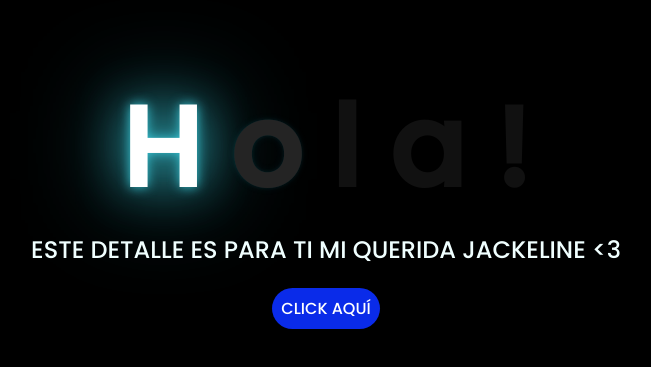
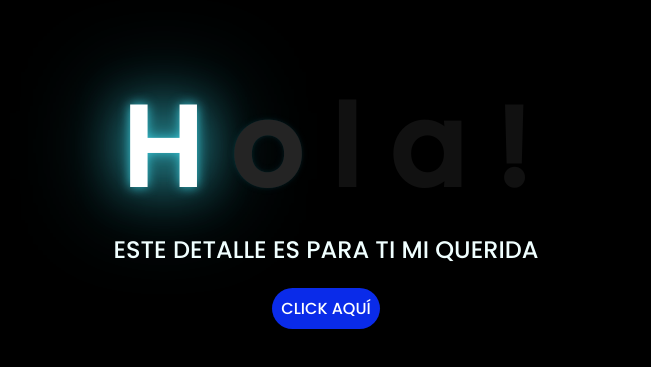
Before and after one commit to alex20-bot/pruebados, a plain HTML site: page index.html in a window 1280 px wide. Shown: the part 139-506 px from the top of the page, without its empty margins (322-973 px from the left). Drawn offline with Linux system fonts and the light colour scheme.

Commit message:
Update index.html

```diff
--- a/index.html
+++ b/index.html
@@ -19,7 +19,7 @@
         <span>!</span>
     </div>
     <div class="description">
-        <span>ESTE DETALLE ES PARA TI MI QUERIDA JACKELINE <3 </span>
+        <span>ESTE DETALLE ES PARA TI MI QUERIDA  </span>
     </div>
     <div class="button">
         <button class="botones">
```
